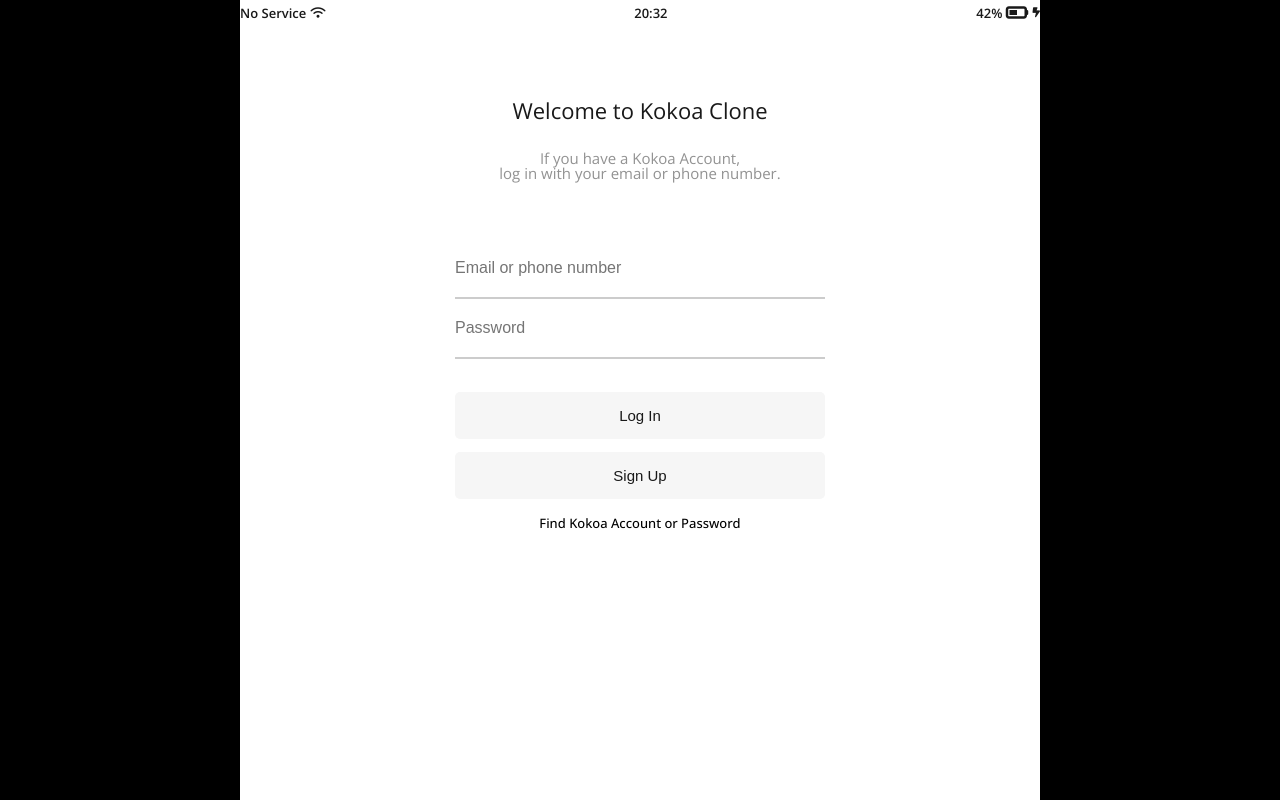
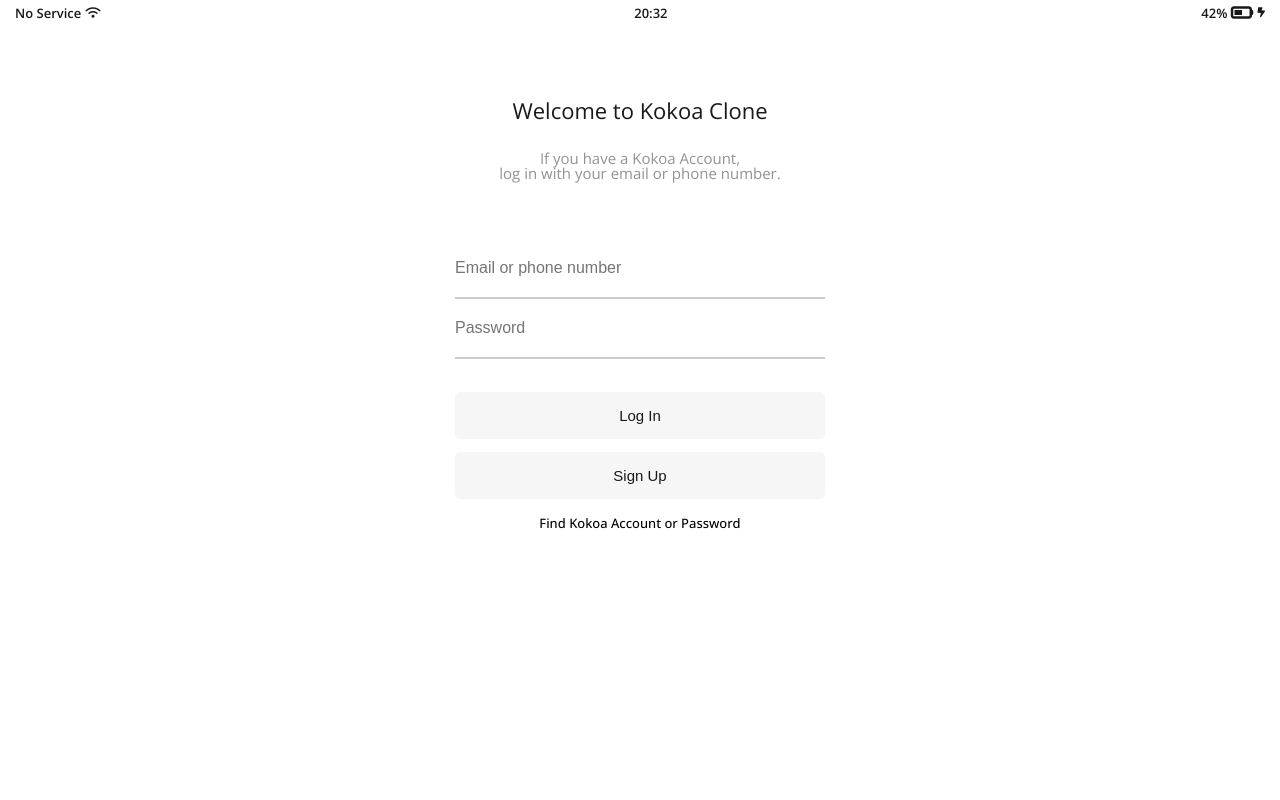
Before and after one commit to Chize42/kokoa-clone-2023, a plain HTML site: page index.html in a window 1280 px wide. Drawn offline with nearby package versions, Linux system fonts and the light colour scheme.

Commit message:
100%
123

```diff
--- a/css/component/status-bar.css
+++ b/css/component/status-bar.css
@@ -4,11 +4,7 @@
    display: flex;
    justify-content: space-between;
    align-items: center;
-<<<<<<< HEAD
-   padding: 0px 10px;
-=======
    padding: 0px 15px;
->>>>>>> main
    box-sizing: border-box;
 
 }
--- a/css/styles.css
+++ b/css/styles.css
@@ -33,7 +33,7 @@ html{
 }
 body {
     font-family: 'Open Sans', sans-serif;
-    width: 100vh;
+    width: 100%;
     height: 100vh;
     display: flex;
     flex-direction: column;
```
